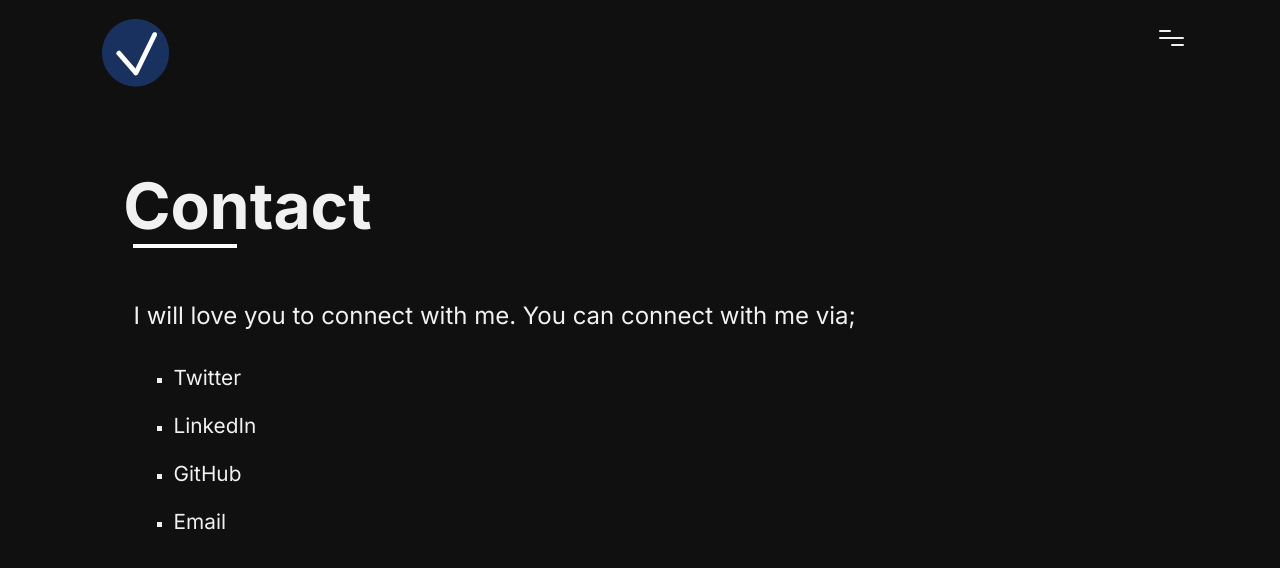
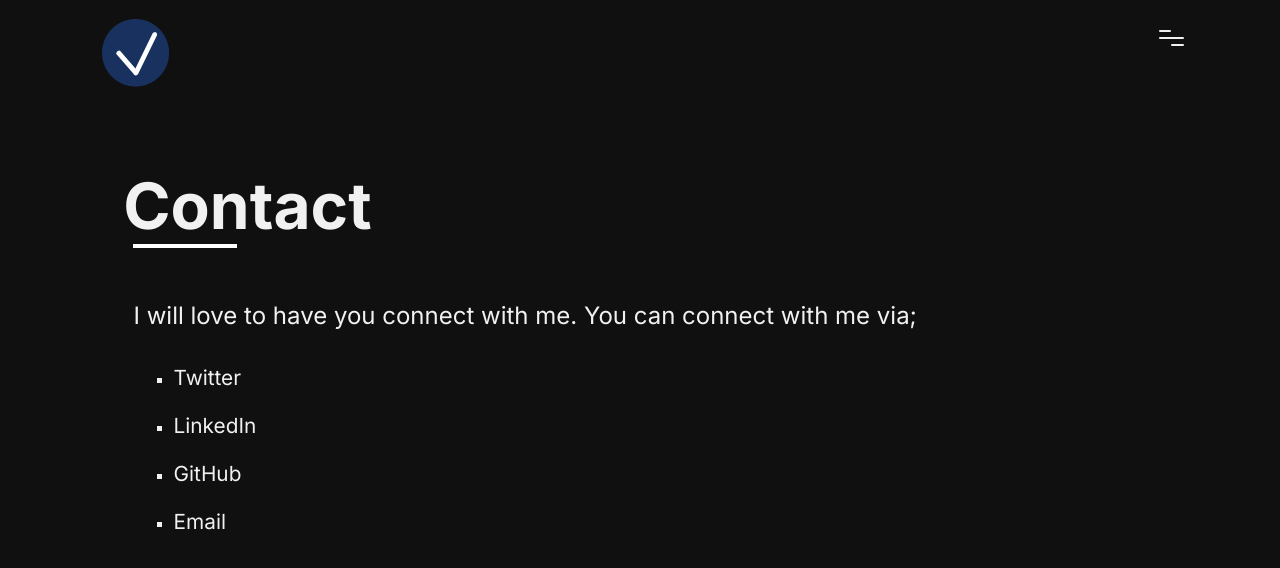
Before and after one commit to vkguru/portfolio, a Next.js app: page /contact in a window 1280 px wide. Shown: the top 568 px of the page. Built offline with nearby package versions, Linux system fonts and the light colour scheme.

Commit message:
update contact

```diff
--- a/pages/contact.js
+++ b/pages/contact.js
@@ -18,7 +18,7 @@ export default function Contact() {
           <h2>Contact</h2>
 
           <div className={styles.socialC}>
-            <p>I will love you to connect with me. You can connect with me via;</p>
+            <p>I will love to have you connect with me. You can connect with me via;</p>
             <ul>
               <li><Link href="https://twitter.com/vichukwu"><a target="_blank">Twitter</a></Link></li>
               <li><Link href="https://www.linkedin.com/in/victor-nwoguru/"><a target="_blank">LinkedIn</a></Link></li>
```
